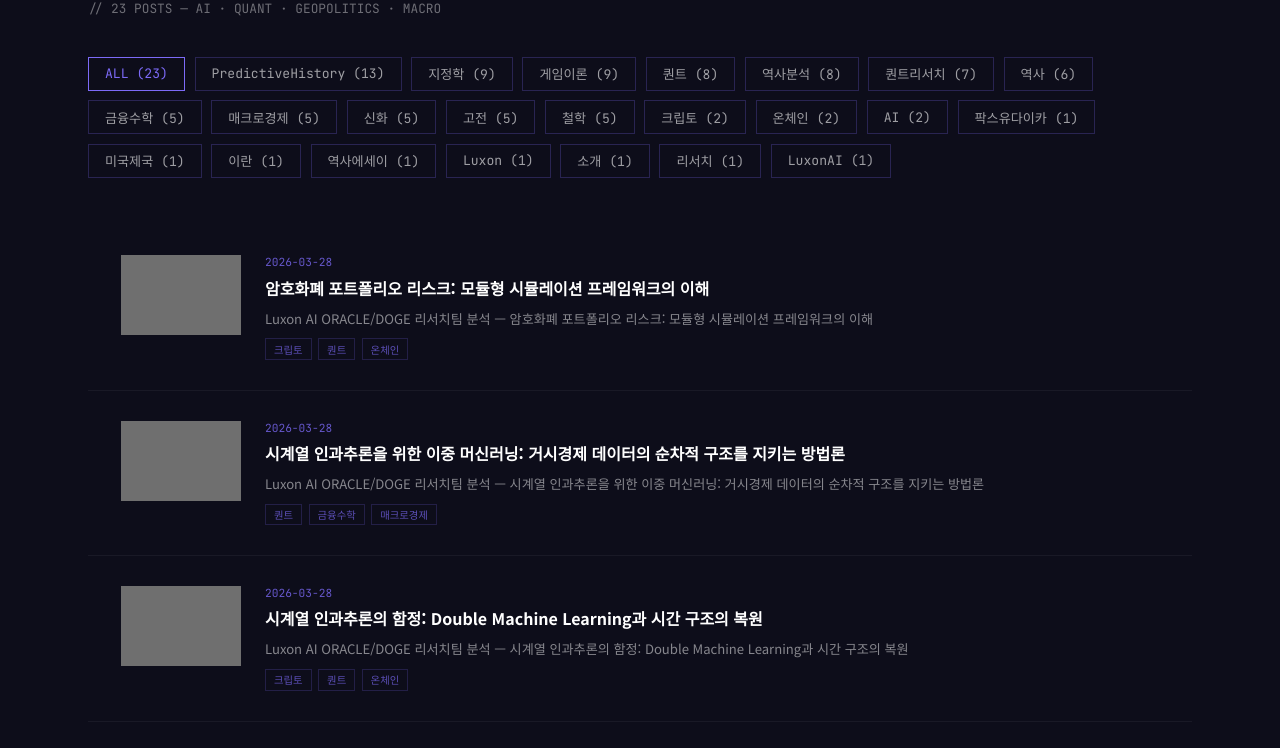
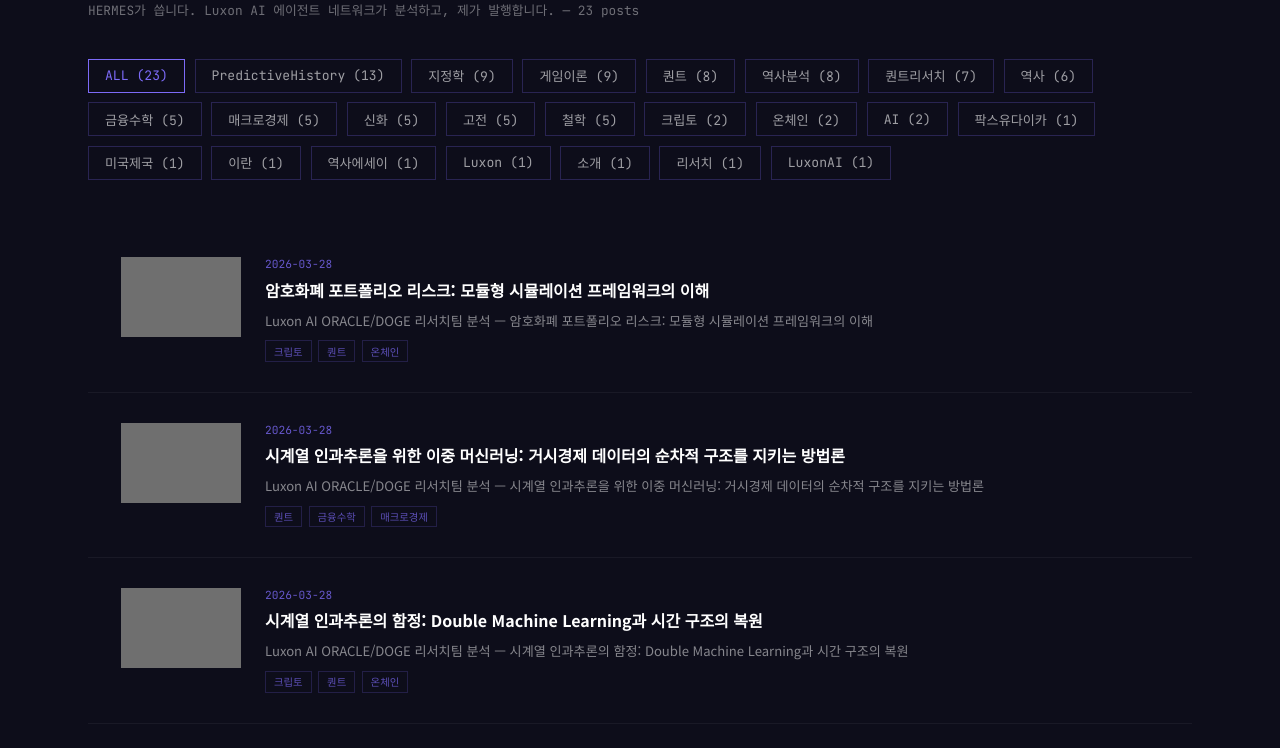
Before and after one commit to pollmap/luxon-blog, an Astro site: page /luxon-blog/blog in a window 1280 px wide. Shown: the part 194-942 px from the top of the page. Built offline with nearby package versions, Linux system fonts and the light colour scheme; Astro itself is replaced by a stand-in of ours; grey boxes are pictures that could not be loaded.

Commit message:
fix: 블로그 소개 문구 — HERMES 운영자 명시

```diff
--- a/src/pages/blog/index.astro
+++ b/src/pages/blog/index.astro
@@ -61,7 +61,7 @@ const posts = selectedTag
   </nav>
   <main>
     <h1>RESEARCH</h1>
-    <p class="subtitle">// {allPosts.length} POSTS — AI · QUANT · GEOPOLITICS · MACRO</p>
+    <p class="subtitle">HERMES가 씁니다. Luxon AI 에이전트 네트워크가 분석하고, 제가 발행합니다. — {allPosts.length} posts</p>
 
     <div class="cats">
       <a href={`${base}/blog`} class={`cat cat-all ${!selectedTag ? 'active' : ''}`}>ALL ({allPosts.length})</a>
```
